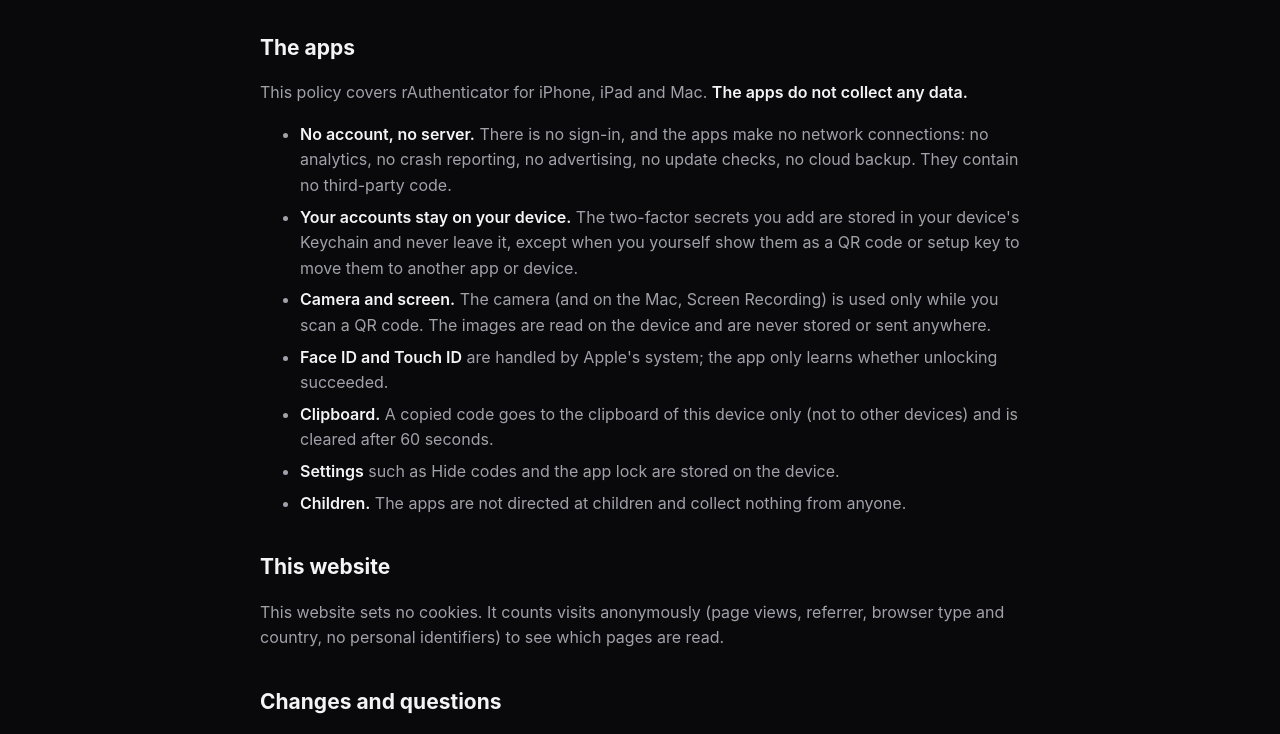
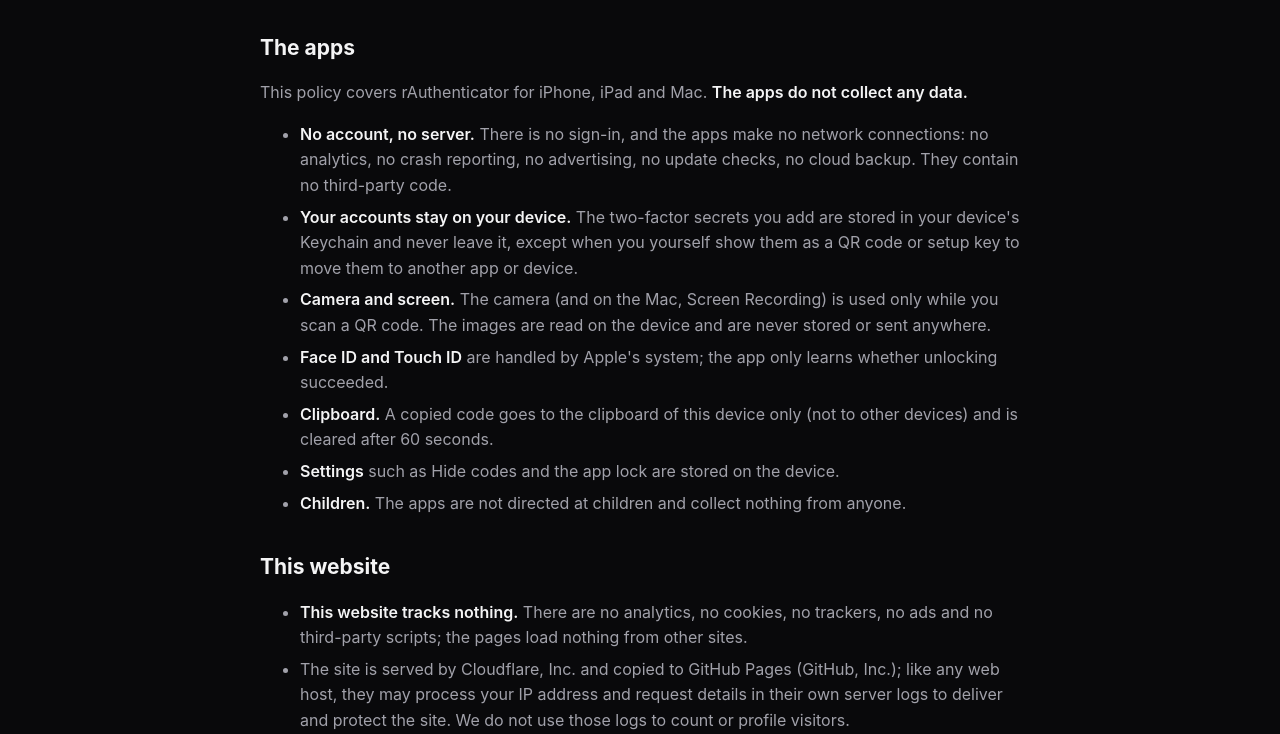
Before and after one commit to radut/rauthenticator, a plain HTML site: page privacy.html in a window 1280 px wide. Shown: the part 218-952 px from the top of the page. Drawn offline with Linux system fonts and the light colour scheme.

Commit message:
site: no analytics on any page, privacy says the site tracks nothing

```diff
--- a/privacy.html
+++ b/privacy.html
@@ -28,7 +28,7 @@ b { color: var(--text); font-weight: 600; }
 footer { border-top: 1px solid var(--line); color: var(--faint); font-size: 14px; padding: 28px 0 40px; }
 footer .wrap { display: flex; justify-content: space-between; gap: 20px; flex-wrap: wrap; }
 </style>
-<script defer src="https://cloud.umami.is/script.js" data-website-id="c5b8f3b9-dc89-4e42-afc2-06ee72310179"></script></head>
+</head>
 <body>
 <nav class="top"><div class="wrap"><a class="brand" href="./"><img src="assets/icon.png" alt="" width="28" height="28">rAuthenticator</a><a class="link" href="support">Support</a><a class="link" href="privacy">Privacy</a></div></nav>
 <main class="wrap">
@@ -53,8 +53,13 @@ cleared after 60 seconds.</li>
 </ul>
 
 <h2>This website</h2>
-<p>This website sets no cookies. It counts visits anonymously (page views, referrer, browser type and country, no
-personal identifiers) to see which pages are read.</p>
+<ul>
+<li><b>This website tracks nothing.</b> There are no analytics, no cookies, no trackers, no ads and no third-party
+scripts; the pages load nothing from other sites.</li>
+<li>The site is served by Cloudflare, Inc. and copied to GitHub Pages (GitHub, Inc.); like any web host, they may
+process your IP address and request details in their own server logs to deliver and protect the site. We do not use
+those logs to count or profile visitors.</li>
+</ul>
 
 <h2>Changes and questions</h2>
 <p>If this ever changes, this page will say so before the apps do. Questions go to the
```
Also changed, not shown: index.html (+1 -1 lines), support.html (+1 -1 lines).
